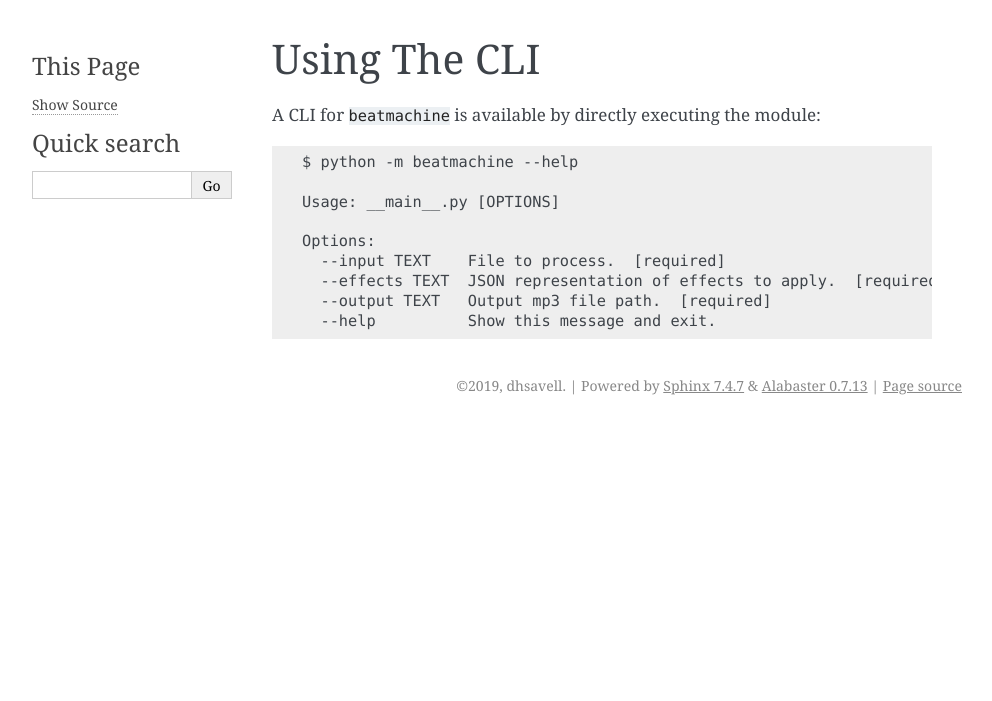
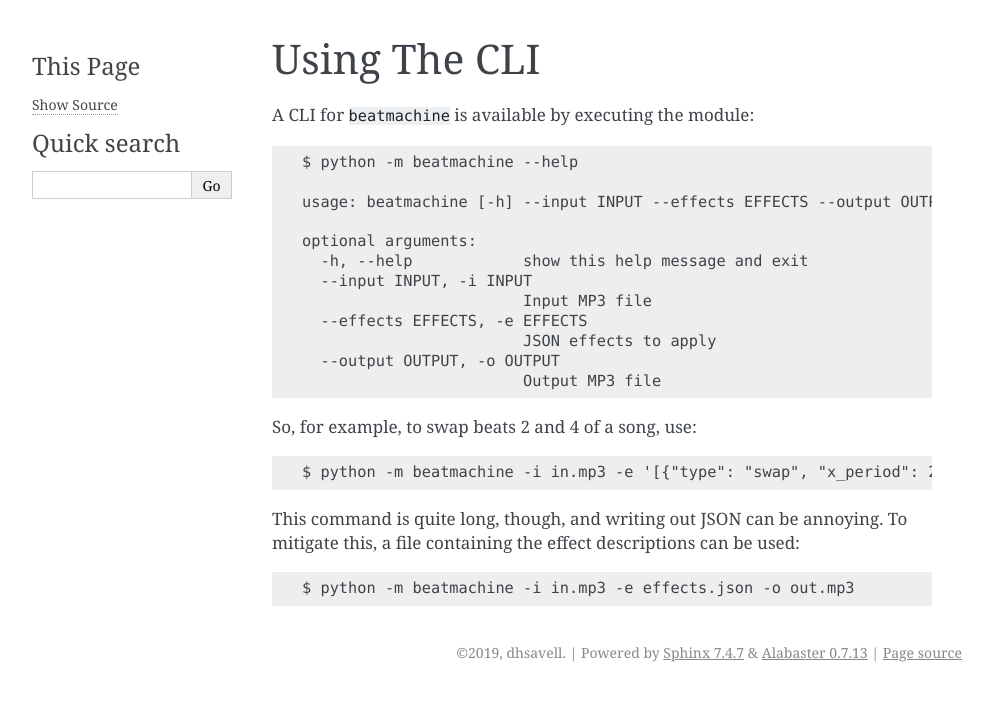
Before and after one commit to beat-machine/beat-machine, a Sphinx documentation site: the page built from docs/cli.rst, in a window 1280 px wide. Shown: the top 701 px of the page, without its empty margins (148-1140 px from the left). Built offline with Sphinx 7.4.7, drawn with Linux system fonts in a browser that asks for light colours.

Commit message:
Update docs

```diff
--- a/docs/cli.rst
+++ b/docs/cli.rst
@@ -1,14 +1,26 @@
 Using The CLI
 =============
 
-A CLI for ``beatmachine`` is available by directly executing the module::
+A CLI for ``beatmachine`` is available by executing the module::
 
     $ python -m beatmachine --help
 
-    Usage: __main__.py [OPTIONS]
+    usage: beatmachine [-h] --input INPUT --effects EFFECTS --output OUTPUT
 
-    Options:
-      --input TEXT    File to process.  [required]
-      --effects TEXT  JSON representation of effects to apply.  [required]
-      --output TEXT   Output mp3 file path.  [required]
-      --help          Show this message and exit.
+    optional arguments:
+      -h, --help            show this help message and exit
+      --input INPUT, -i INPUT
+                            Input MP3 file
+      --effects EFFECTS, -e EFFECTS
+                            JSON effects to apply
+      --output OUTPUT, -o OUTPUT
+                            Output MP3 file
+
+So, for example, to swap beats 2 and 4 of a song, use::
+
+    $ python -m beatmachine -i in.mp3 -e '[{"type": "swap", "x_period": 2, "y_period": 4}]' -o out.mp3
+
+This command is quite long, though, and writing out JSON can be annoying. To
+mitigate this, a file containing the effect descriptions can be used::
+
+    $ python -m beatmachine -i in.mp3 -e effects.json -o out.mp3
```
Also changed, not shown: README.rst (+31 -0 lines), docs/json_effects.rst (+9 -7 lines), .pre-commit-config.yaml, 4 other files.
